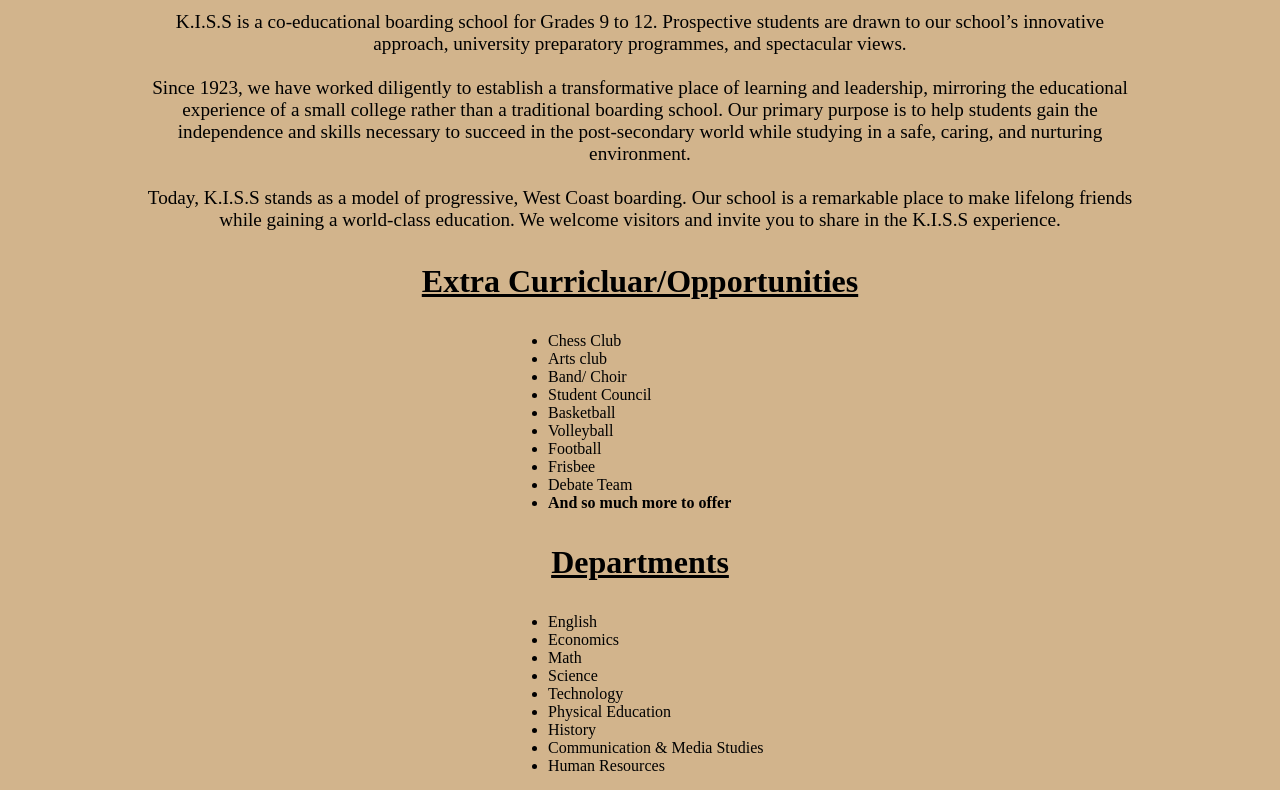
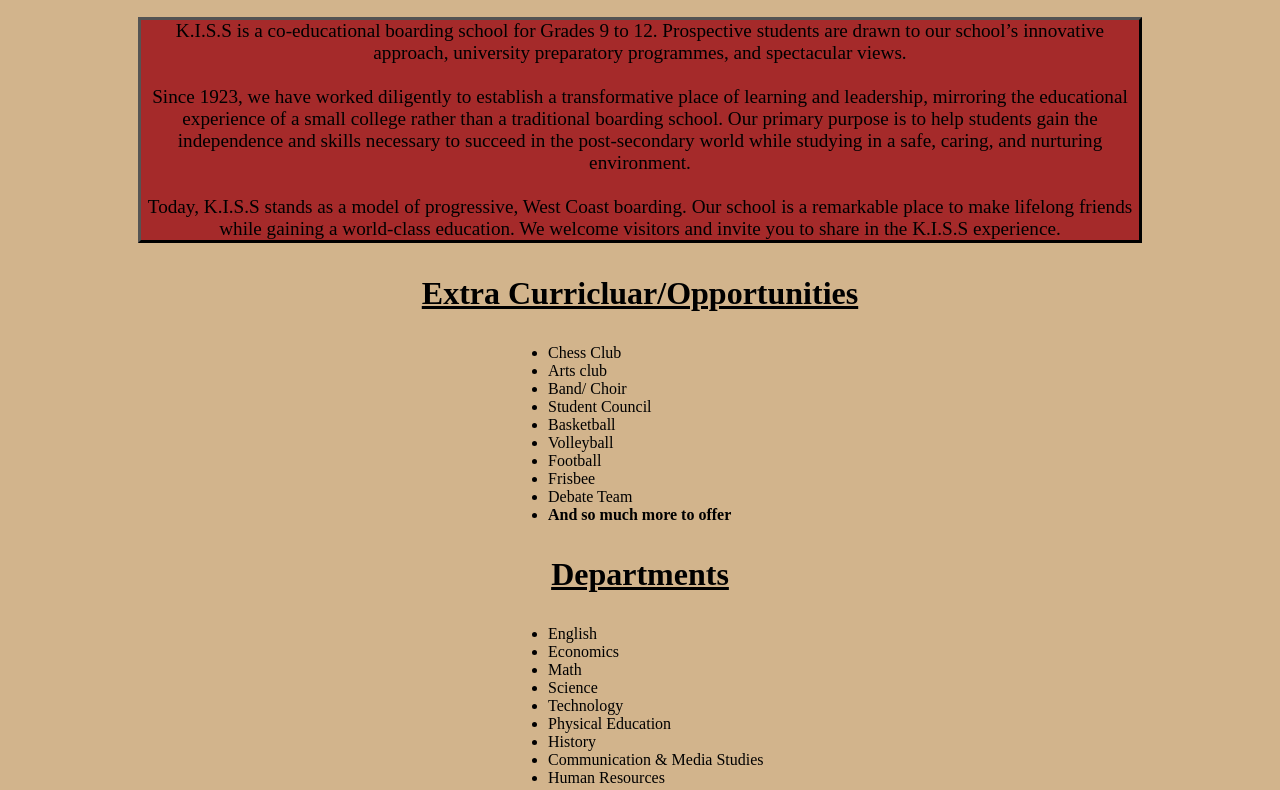
Before and after one commit to bbabbyy/bbabbyy.github.io, a plain HTML site: page index.html in a window 1280 px wide. Shown: the part 438-1228 px from the top of the page. Drawn offline with Linux system fonts and the light colour scheme.

Commit message:
Update style.css

```diff
--- a/style.css
+++ b/style.css
@@ -12,8 +12,9 @@
             font-size:1.2em;
             margin-right:130px;
             margin-left:130px;
-            border-style: outset black;
-            fill:brown;
+            border-style: outset;
+            border-color: black;
+            background-color:brown;
         }
         #school-pic {
             display: block;
```
